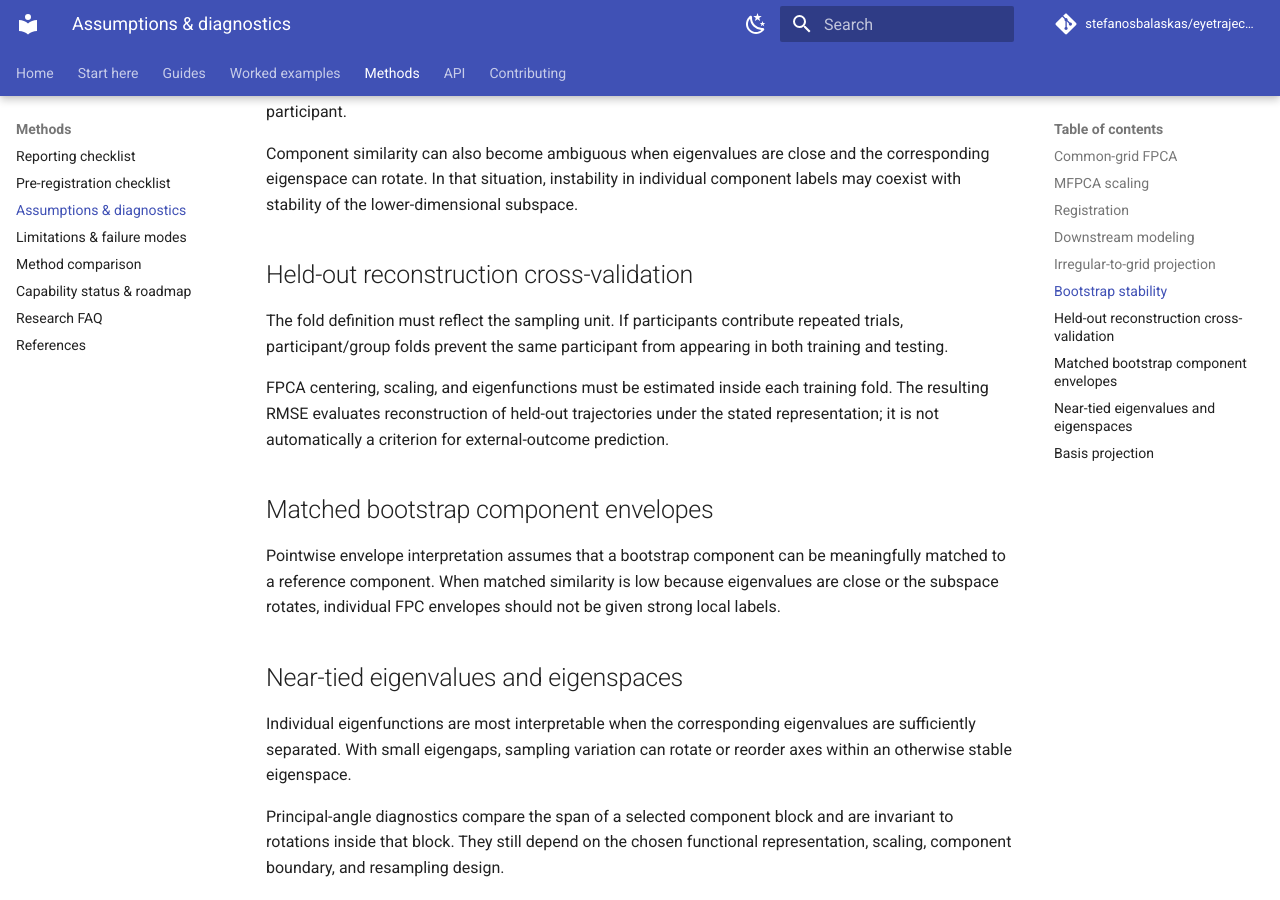
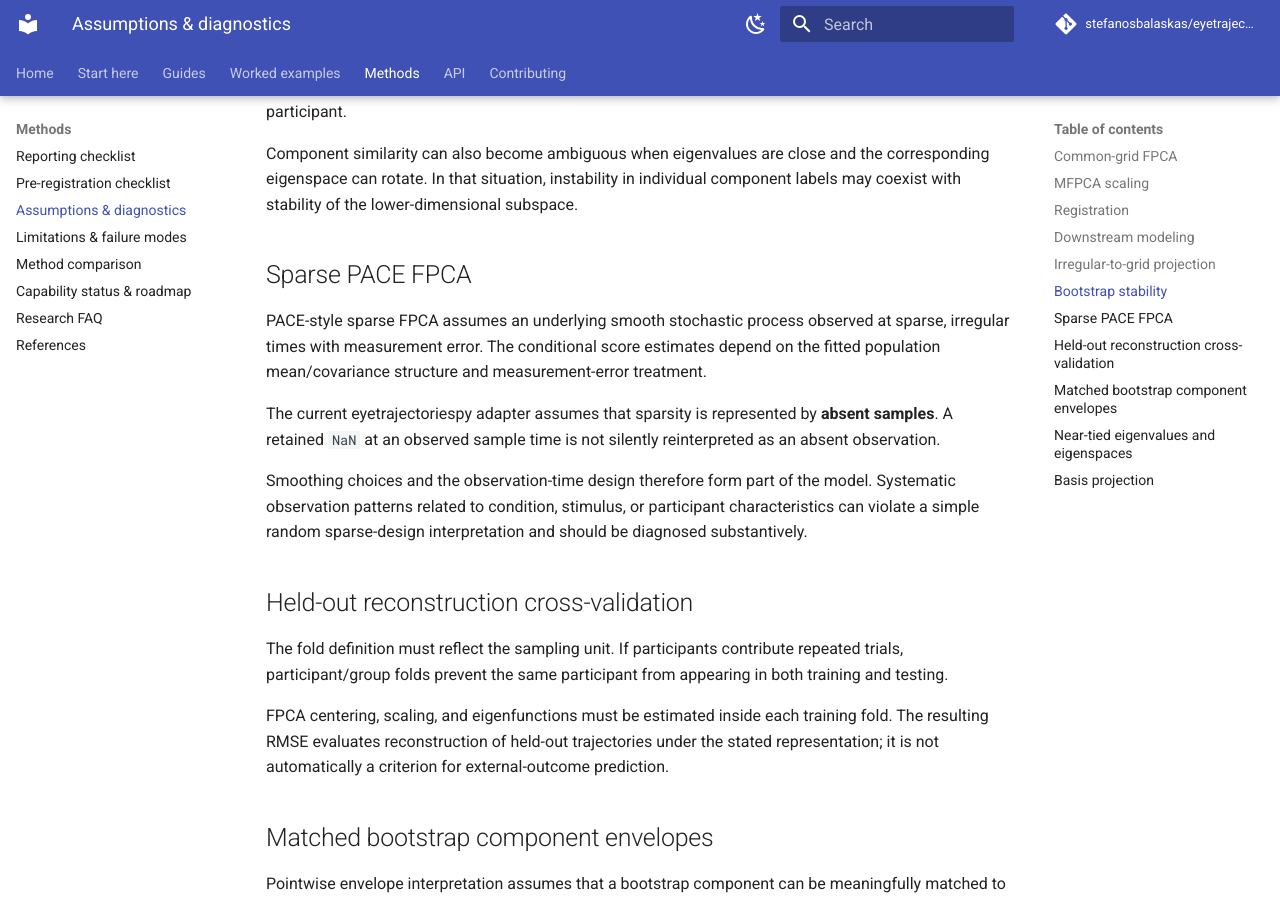
Before and after one commit to stefanosbalaskas/eyetrajectoriespy, an MkDocs documentation site: the page built from docs/methods/assumptions.md, in a window 1280 px wide and 900 px high, scrolled down 1049 px. Built offline with MkDocs 1.6.1 and Material for MkDocs 9.7.7, drawn with Linux system fonts in a browser that asks for light colours; comment, search, counter and statistics services are not loaded.

Commit message:
Add sparse PACE assumptions

```diff
--- a/docs/methods/assumptions.md
+++ b/docs/methods/assumptions.md
@@ -29,6 +29,14 @@ Bootstrap FPC matching assumes the resampling scheme reflects the sampling desig
 
 Component similarity can also become ambiguous when eigenvalues are close and the corresponding eigenspace can rotate. In that situation, instability in individual component labels may coexist with stability of the lower-dimensional subspace.
 
+## Sparse PACE FPCA
+
+PACE-style sparse FPCA assumes an underlying smooth stochastic process observed at sparse, irregular times with measurement error. The conditional score estimates depend on the fitted population mean/covariance structure and measurement-error treatment.
+
+The current eyetrajectoriespy adapter assumes that sparsity is represented by **absent samples**. A retained `NaN` at an observed sample time is not silently reinterpreted as an absent observation.
+
+Smoothing choices and the observation-time design therefore form part of the model. Systematic observation patterns related to condition, stimulus, or participant characteristics can violate a simple random sparse-design interpretation and should be diagnosed substantively.
+
 ## Held-out reconstruction cross-validation
 
 The fold definition must reflect the sampling unit. If participants contribute repeated trials, participant/group folds prevent the same participant from appearing in both training and testing.
```
